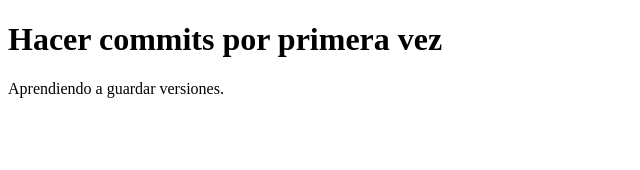
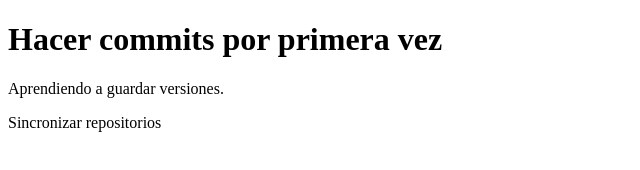
Before and after one commit to vicmansv1707-prog/new-repo, a plain HTML site: page index.html in a window 1280 px wide. Shown: the whole page, without its empty margins (0-640 px from the left). Drawn offline with Linux system fonts and the light colour scheme.

Commit message:
add p tag

```diff
--- a/index.html
+++ b/index.html
@@ -8,5 +8,6 @@
  <body>
    <h1>Hacer commits por primera vez</h1>
    <p>Aprendiendo a guardar versiones.</p>
+   <p>Sincronizar repositorios</p>
  </body>
  </html>
```
